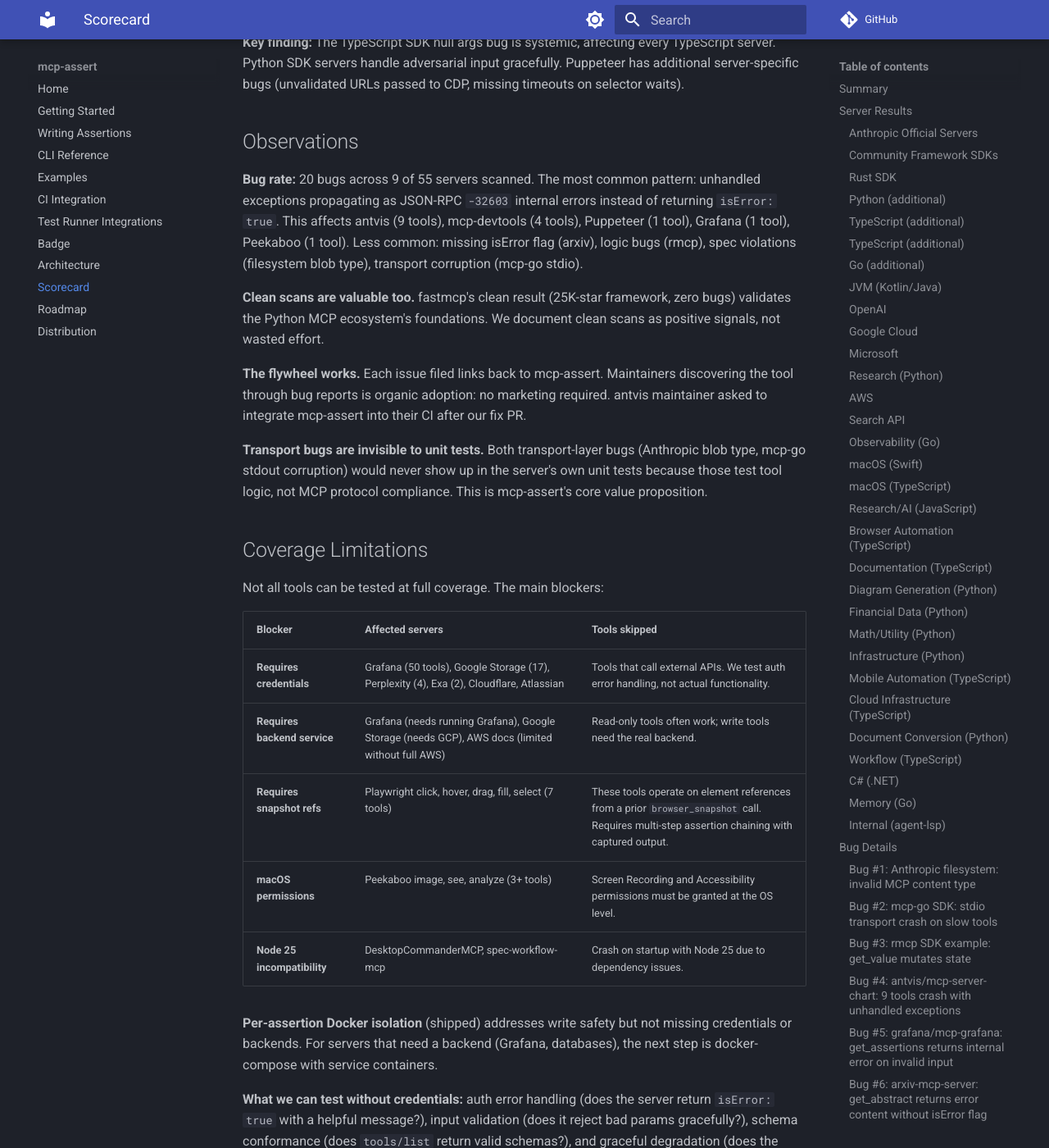
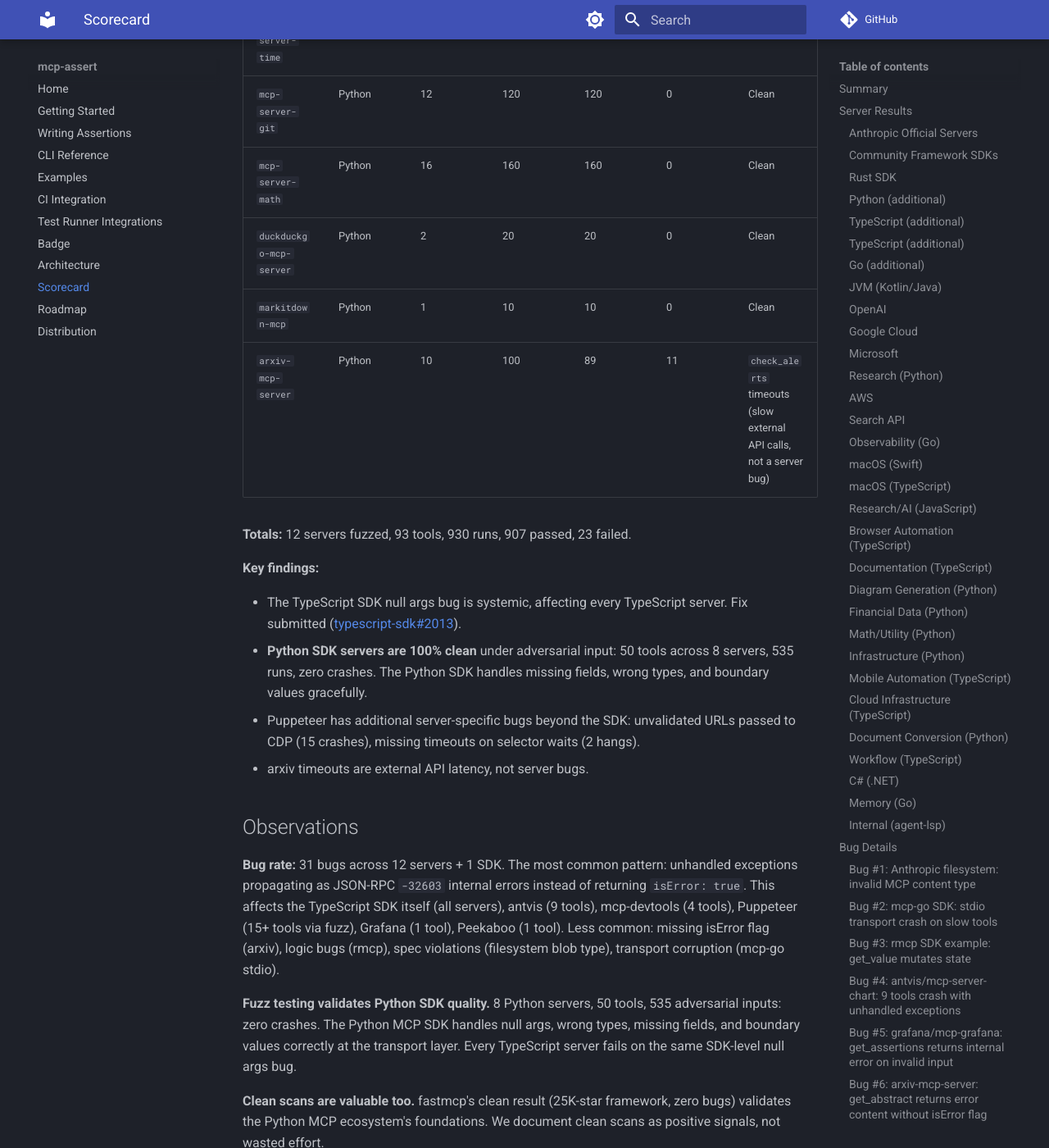
Before and after one commit to blackwell-systems/mcp-assert, an MkDocs documentation site: the page built from docs/scorecard.md, in a window 1280 px wide and 1400 px high, scrolled down 21558 px. Shown: the whole window at 82% size. Built offline with MkDocs 1.6.1 and Material for MkDocs 9.7.7, drawn with Linux system fonts in a browser that asks for light colours; comment, search, counter and statistics services are not loaded.

Commit message:
docs: complete fuzz sweep scorecard with 12 servers, 930 runs
Added 6 more Python servers (all clean). Totals: 12 servers fuzzed,
93 tools, 930 runs, 907 passed. Python SDK 100% clean across 8 servers.
TypeScript SDK null args bug is systemic across all 4 TS servers tested.

```diff
--- a/docs/scorecard.md
+++ b/docs/scorecard.md
@@ -341,12 +341,27 @@
 | `@modelcontextprotocol/server-puppeteer` | TypeScript | 7 | 105 | 82 | 23 | 15 navigate crashes (invalid URLs), 2 fill hangs + SDK null args |
 | `mcp-server-sqlite` | Python | 6 | 90 | 90 | 0 | Clean |
 | `mcp-server-fetch` | Python | 1 | 15 | 15 | 0 | Clean |
+| `mcp-server-time` | Python | 2 | 20 | 20 | 0 | Clean |
+| `mcp-server-git` | Python | 12 | 120 | 120 | 0 | Clean |
+| `mcp-server-math` | Python | 16 | 160 | 160 | 0 | Clean |
+| `duckduckgo-mcp-server` | Python | 2 | 20 | 20 | 0 | Clean |
+| `markitdown-mcp` | Python | 1 | 10 | 10 | 0 | Clean |
+| `arxiv-mcp-server` | Python | 10 | 100 | 89 | 11 | `check_alerts` timeouts (slow external API calls, not a server bug) |
 
-**Key finding:** The TypeScript SDK null args bug is systemic, affecting every TypeScript server. Python SDK servers handle adversarial input gracefully. Puppeteer has additional server-specific bugs (unvalidated URLs passed to CDP, missing timeouts on selector waits).
+**Totals:** 12 servers fuzzed, 93 tools, 930 runs, 907 passed, 23 failed.
+
+**Key findings:**
+
+- The TypeScript SDK null args bug is systemic, affecting every TypeScript server. Fix submitted ([typescript-sdk#2013](https://github.com/modelcontextprotocol/typescript-sdk/pull/2013)).
+- **Python SDK servers are 100% clean** under adversarial input: 50 tools across 8 servers, 535 runs, zero crashes. The Python SDK handles missing fields, wrong types, and boundary values gracefully.
+- Puppeteer has additional server-specific bugs beyond the SDK: unvalidated URLs passed to CDP (15 crashes), missing timeouts on selector waits (2 hangs).
+- arxiv timeouts are external API latency, not server bugs.
 
 ## Observations
 
-**Bug rate:** 20 bugs across 9 of 55 servers scanned. The most common pattern: unhandled exceptions propagating as JSON-RPC `-32603` internal errors instead of returning `isError: true`. This affects antvis (9 tools), mcp-devtools (4 tools), Puppeteer (1 tool), Grafana (1 tool), Peekaboo (1 tool). Less common: missing isError flag (arxiv), logic bugs (rmcp), spec violations (filesystem blob type), transport corruption (mcp-go stdio).
+**Bug rate:** 31 bugs across 12 servers + 1 SDK. The most common pattern: unhandled exceptions propagating as JSON-RPC `-32603` internal errors instead of returning `isError: true`. This affects the TypeScript SDK itself (all servers), antvis (9 tools), mcp-devtools (4 tools), Puppeteer (15+ tools via fuzz), Grafana (1 tool), Peekaboo (1 tool). Less common: missing isError flag (arxiv), logic bugs (rmcp), spec violations (filesystem blob type), transport corruption (mcp-go stdio).
+
+**Fuzz testing validates Python SDK quality.** 8 Python servers, 50 tools, 535 adversarial inputs: zero crashes. The Python MCP SDK handles null args, wrong types, missing fields, and boundary values correctly at the transport layer. Every TypeScript server fails on the same SDK-level null args bug.
 
 **Clean scans are valuable too.** fastmcp's clean result (25K-star framework, zero bugs) validates the Python MCP ecosystem's foundations. We document clean scans as positive signals, not wasted effort.
 
```
